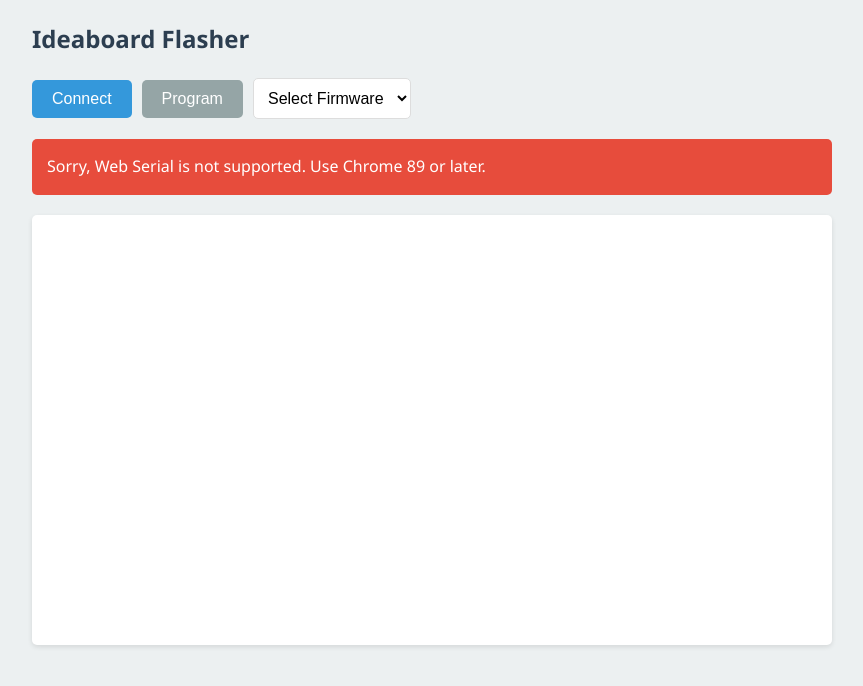
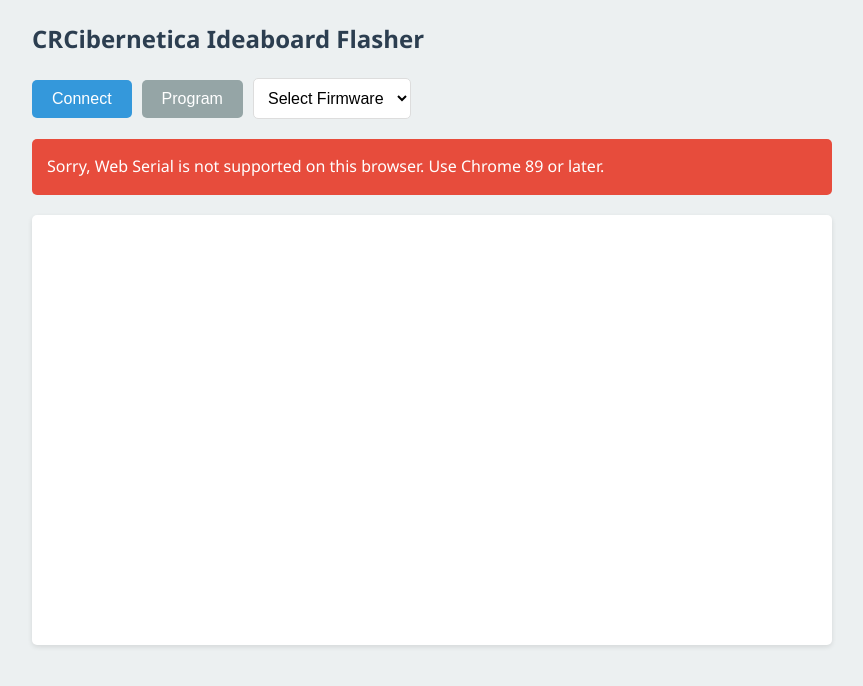
Before and after one commit to CRCibernetica/ideaboard-flasher, a plain HTML site: page index.html in a window 1280 px wide. Shown: the whole page, without its empty margins (208-1071 px from the left). Drawn offline with nearby package versions, Linux system fonts and the light colour scheme.

Commit message:
Update index.html

```diff
--- a/index.html
+++ b/index.html
@@ -106,7 +106,7 @@
   </head>
   <body>
     <main>
-      <h1>Ideaboard Flasher</h1>
+      <h1>CRCibernetica Ideaboard Flasher</h1>
       <header>
         <button id="butConnect">Connect</button>
         <button id="butProgram" disabled>Program</button>
@@ -115,7 +115,7 @@
         </select>
       </header>
       <div id="notSupported">
-        Sorry, Web Serial is not supported. Use Chrome 89 or later.
+        Sorry, Web Serial is not supported on this browser. Use Chrome 89 or later.
       </div>
       <div id="log"></div>
     </main>
```
